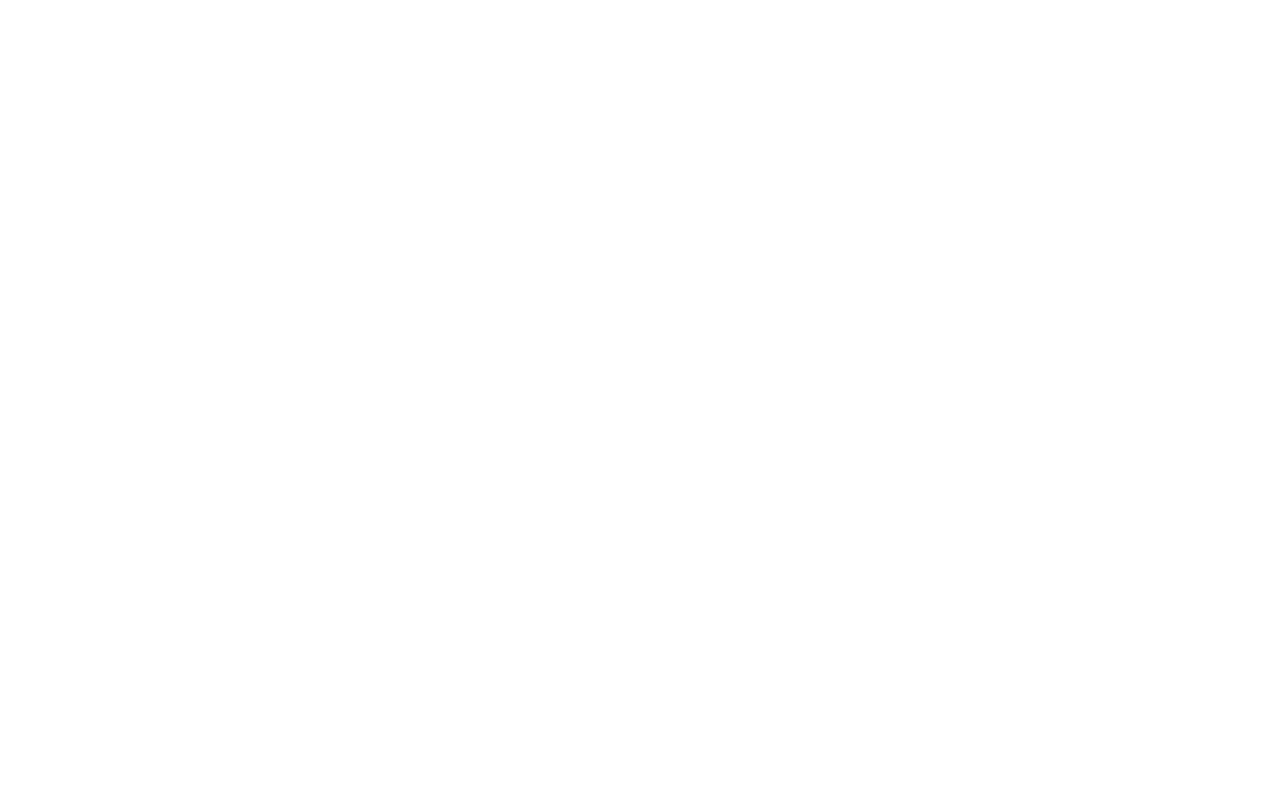
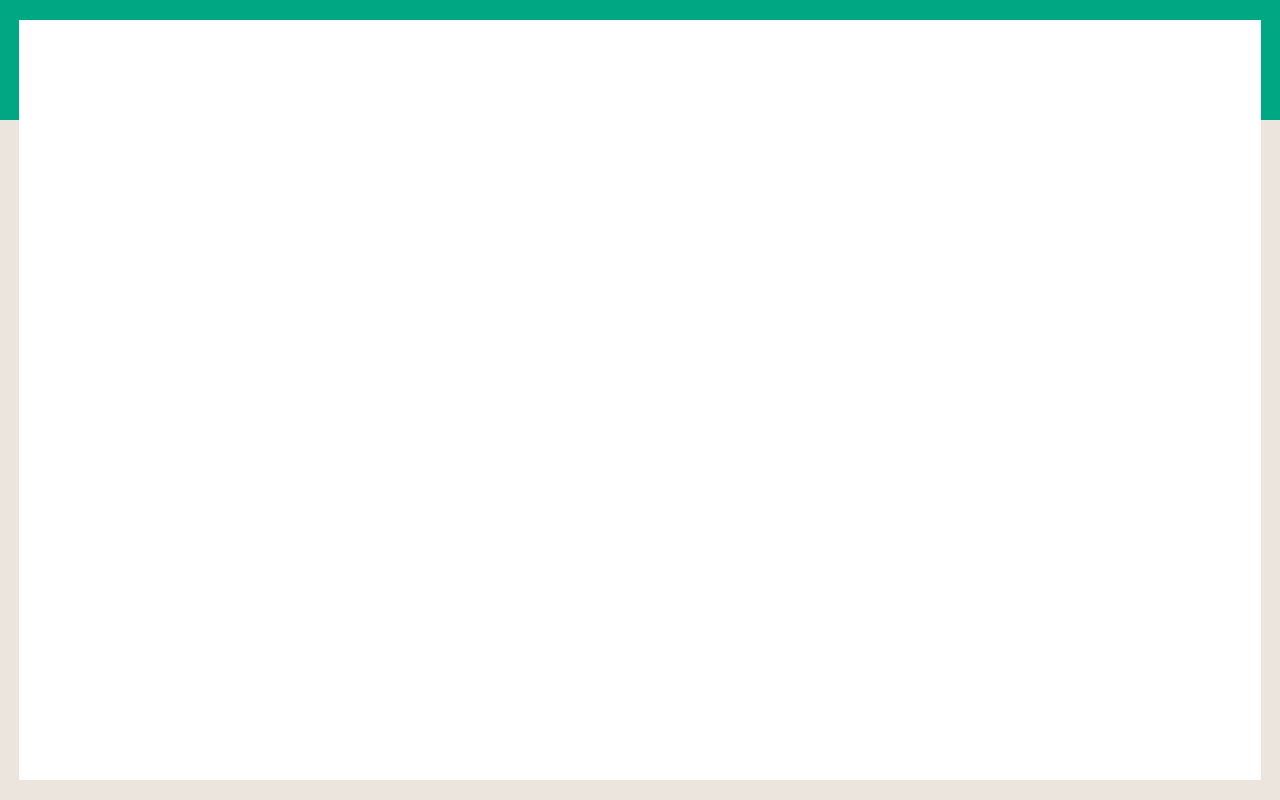
Before and after one commit to SushantBarje/whatsapp-clone, a React (Vite) app: page / in a window 1280 px wide. Built offline with nearby package versions, Linux system fonts and the light colour scheme.

Commit message:
created Body

```diff
--- a/package.json
+++ b/package.json
@@ -12,6 +12,7 @@
     "@reduxjs/toolkit": "^1.9.2",
     "firebase": "^9.17.1",
     "generate-react-cli": "^8.2.0",
+    "prop-types": "^15.8.1",
     "react": "^18.2.0",
     "react-dom": "^18.2.0"
   },
--- /dev/null
+++ b/src/App.css
@@ -0,0 +1,14 @@
+.app {
+  display: flex;
+  height: 100vh;
+  flex-direction: column;
+}
+.box-1 {
+  flex: 0.15;
+  background-color: var(--whatsapp-body-background-green);
+}
+
+.box-2 {
+  flex: 0.85;
+  background-color: var(--whatsapp-body-background-grey);
+}
--- a/src/App.jsx
+++ b/src/App.jsx
@@ -1,7 +1,15 @@
 import { useState } from "react";
+import "./App.css";
+import AppBody from "./components/AppBody/AppBody";
 
 function App() {
-  return <div className="App"></div>;
+  return (
+    <div className="app">
+      <div className="box-1"></div>
+      <div className="box-2"></div>
+      <AppBody></AppBody>
+    </div>
+  );
 }
 
 export default App;
--- /dev/null
+++ b/src/components/AppBody/AppBody.css
@@ -0,0 +1,11 @@
+.appBody {
+  height: 95vh;
+  width: 97vw;
+  position: absolute;
+  left: 0;
+  right: 0;
+  top: 0;
+  bottom: 0;
+  margin: auto;
+  background-color: white;
+}
--- /dev/null
+++ b/src/components/AppBody/AppBody.jsx
@@ -0,0 +1,13 @@
+import React from "react";
+import PropTypes from "prop-types";
+import "./AppBody.css";
+
+const AppBody = () => {
+  return <div className="appBody"></div>;
+};
+
+AppBody.propTypes = {};
+
+AppBody.defaultProps = {};
+
+export default AppBody;
--- /dev/null
+++ b/src/components/Header/Header.css
@@ -0,0 +1 @@
+.Header {}
--- a/src/index.css
+++ b/src/index.css
@@ -3,3 +3,8 @@
   padding: 0;
   box-sizing: border-box;
 }
+
+:root {
+  --whatsapp-body-background-green: #00A783;
+  --whatsapp-body-background-grey: #ebe5de;
+}
```
Also changed, not shown: generate-react-cli.json (added, +18 -0 lines), src/components/Header/Header.jsx (added, +17 -0 lines), src/template/TemplateName.jsx (added, +17 -0 lines), .pnp.cjs, 1 other file (tests, documents, lock files or other folders).
